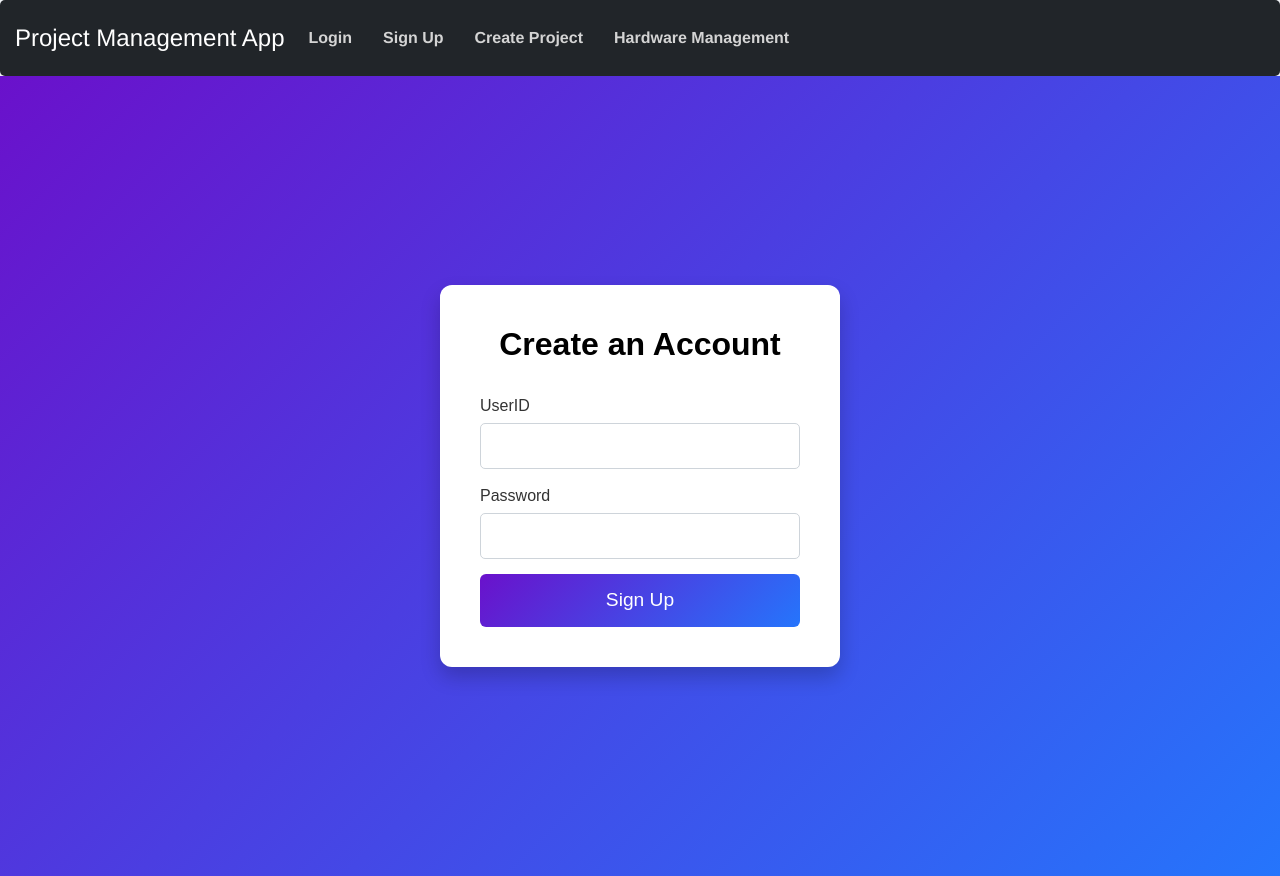
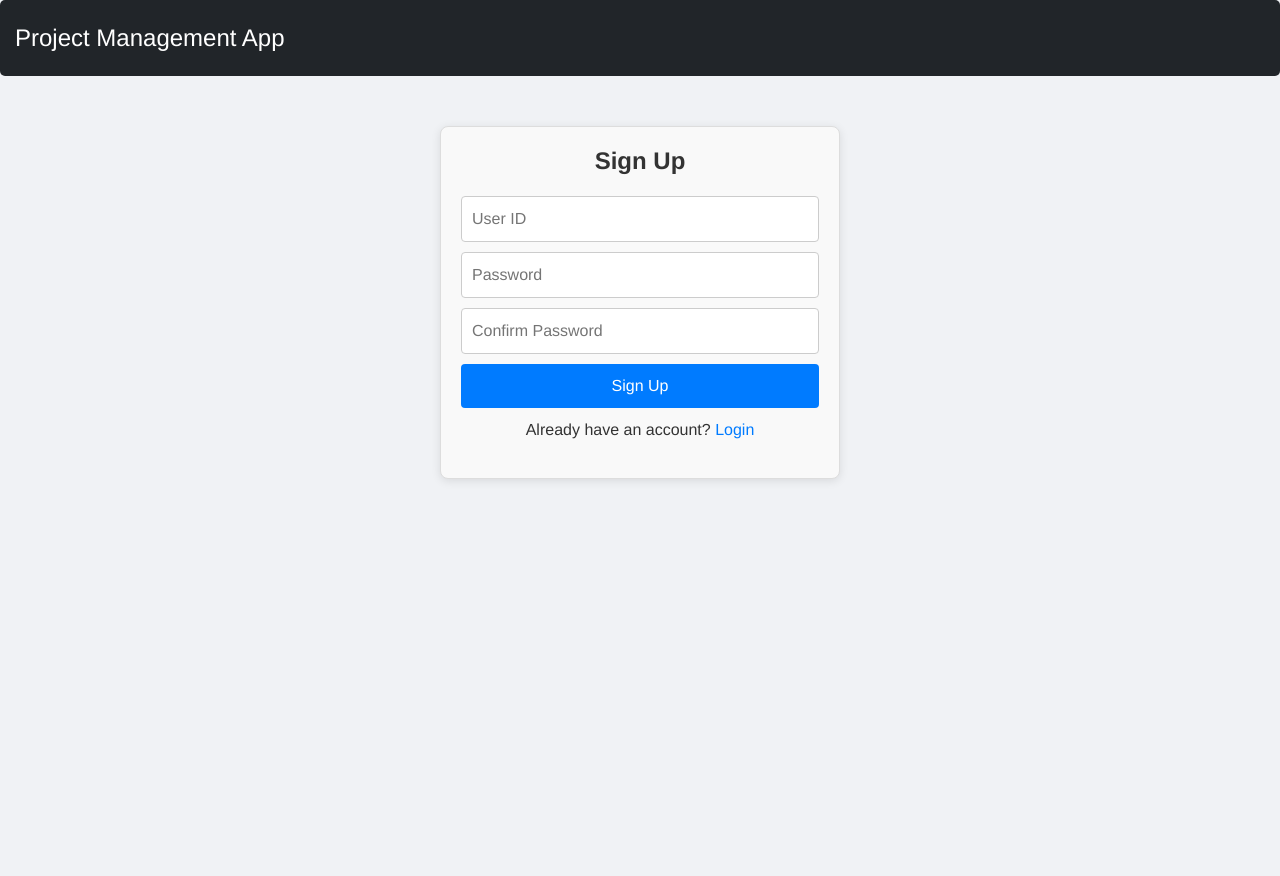
Before and after one commit to phebetan/17535_Parsers, a React (Create React App) app in the folder my-react-app/: page /signup in a window 1280 px wide. After the commit the page ends 800 px from the top, so only its background shows below. Built offline with nearby package versions, Linux system fonts and the light colour scheme.

Commit message:
fixed the signup/login UI

```diff
--- a/my-react-app/src/App.js
+++ b/my-react-app/src/App.js
@@ -1,6 +1,6 @@
-import React, { useState } from 'react';
+import React, { useState, useContext } from 'react';
 import { BrowserRouter as Router, Route, Routes, Link } from 'react-router-dom';
-import { UserProvider } from './contexts/UserContext';
+import { UserProvider, UserContext } from './contexts/UserContext';
 import 'bootstrap/dist/css/bootstrap.min.css';
 import SignUp from './components/SignUp';
 import Login from './components/Login';
@@ -15,28 +15,49 @@ function App() {
   const handleProjectSelect = (projectID) => {
     setSelectedProjectID(projectID);
   };
+
   return (
     <UserProvider>
       <Router>
+        <AppContent
+          onProjectSelect={handleProjectSelect}
+          selectedProjectID={selectedProjectID}
+        />
+      </Router>
+    </UserProvider>
+  );
+}
+
+const AppContent = ({ onProjectSelect, selectedProjectID }) => {
+  const { userid } = useContext(UserContext);
+
+  return (
     <div className="container-fluid p-0">
       <nav className="navbar navbar-expand-lg navbar-dark bg-dark">
-            <Link className="navbar-brand" to="/">Project Management App</Link>
+        <Link className="navbar-brand" to="/">
+          Project Management App
+        </Link>
+        {userid && (
           <div className="collapse navbar-collapse">
             <ul className="navbar-nav ml-auto">
               <li className="nav-item">
-                  <Link className="nav-link" to="/login">Login</Link>
+                <Link className="nav-link" to="/create-project">
+                  Create Project
+                </Link>
               </li>
               <li className="nav-item">
-                  <Link className="nav-link" to="/signup">Sign Up</Link>
+                <Link className="nav-link" to="/hardware-management">
+                  Hardware Management
+                </Link>
               </li>
               <li className="nav-item">
-                  <Link className="nav-link" to="/create-project">Create Project</Link>
-                </li>
-                <li className="nav-item">
-                  <Link className="nav-link" to="/hardware-management">Hardware Management</Link>
+                <Link className="nav-link" to="/" onClick={() => window.location.reload()}>
+                  Logout
+                </Link>
               </li>
             </ul>
           </div>
+        )}
       </nav>
 
       <Routes>
@@ -45,17 +66,15 @@ function App() {
         <Route path="/signup" element={<SignUp />} />
         <Route
           path="/create-project"
-              element={<CreateProject onProjectSelect={handleProjectSelect} />}
+          element={userid ? <CreateProject onProjectSelect={onProjectSelect} /> : <Login />}
         />
         <Route
           path="/hardware-management"
-              element={<HardwareManagement projectID={selectedProjectID} />}
+          element={userid ? <HardwareManagement projectID={selectedProjectID} /> : <Login />}
         />
       </Routes>
     </div>
-      </Router>
-    </UserProvider>
   );
-}
+};
 
 export default App;
--- a/my-react-app/src/components/Login.css
+++ b/my-react-app/src/components/Login.css
@@ -1,77 +1,50 @@
-/* Full-Page Background Gradient */
-.login-container {
-  height: 100vh;
-  display: flex;
-  align-items: center;
-  justify-content: center;
-  background: linear-gradient(135deg, #6a11cb, #2575fc);
-  font-family: 'Arial', sans-serif;
-  margin: 0;
+.login-container, .signup-container {
+  max-width: 400px;
+  margin: 50px auto;
+  padding: 20px;
+  background-color: #f9f9f9;
+  border-radius: 8px;
+  box-shadow: 0 2px 10px rgba(0, 0, 0, 0.1);
 }
 
-/* Card Design for the Login Form */
-.login-card {
-  background: #fff;
-  padding: 40px;
-  width: 400px;
-  border-radius: 12px;
-  box-shadow: 0 10px 20px rgba(0, 0, 0, 0.2);
-  text-align: center;
+.login-title, .signup-title {
+  font-size: 24px;
+  font-weight: bold;
+  margin-bottom: 20px;
 }
 
-/* Title Styling */
-.login-title {
-  margin-bottom: 30px;
-  font-size: 2rem;
-  font-weight: bold;
-  color: #000;
-  /* Darker color for better contrast */
+input {
+  width: 100%;
+  padding: 10px;
+  margin-bottom: 10px;
+  border: 1px solid #ccc;
+  border-radius: 4px;
 }
 
-/* Form Field Styling */
-.form-group {
-  margin-bottom: 20px;
-  text-align: left;
+.btn-login, .btn-signup {
+  width: 100%;
+  padding: 10px;
+  background-color: #007bff;
+  color: white;
+  border: none;
+  border-radius: 4px;
+  cursor: pointer;
 }
 
-.form-control {
-  width: 100%;
-  padding: 10px;
-  margin-top: 5px;
-  font-size: 1rem;
-  border: 1px solid #ccc;
-  border-radius: 6px;
+.btn-login:hover, .btn-signup:hover {
+  background-color: #0056b3;
 }
 
-.form-control:focus {
-  border-color: #6a11cb;
-  box-shadow: 0 0 5px rgba(106, 17, 203, 0.5);
+.signup-link {
+  text-align: center;
+  margin-top: 10px;
 }
 
-/* Login Button Styling */
-.btn-login {
-  width: 100%;
-  padding: 12px;
-  font-size: 1.2rem;
-  background: linear-gradient(135deg, #6a11cb, #2575fc);
-  color: #fff;
-  border: none;
-  border-radius: 6px;
+.signup-link .link {
+  color: #007bff;
   cursor: pointer;
-  transition: background 0.3s, box-shadow 0.3s;
 }
 
-.btn-login:hover {
-  background: linear-gradient(135deg, #2575fc, #6a11cb);
-  box-shadow: 0 5px 15px rgba(0, 0, 0, 0.3);
+.signup-link .link:hover {
+  text-decoration: underline;
 }
-
-/* Navbar Link Styling */
-.nav-link {
-  color: #fff !important;
-  font-weight: bold;
-}
-
-.nav-link:hover {
-  color: #e0e0e0 !important;
-}
--- a/my-react-app/src/components/Login.js
+++ b/my-react-app/src/components/Login.js
@@ -1,55 +1,56 @@
 import React, { useState, useContext } from 'react';
+import { useNavigate } from 'react-router-dom';
 import axios from 'axios';
 import { UserContext } from '../contexts/UserContext';
 import './Login.css';
 
 const Login = () => {
-  const [userid, setUserId] = useState('');
+  const { setUserid } = useContext(UserContext);
+  const [userid, setUserIdInput] = useState('');
   const [password, setPassword] = useState('');
-  const { setUserid } = useContext(UserContext);
+  const navigate = useNavigate();
 
-  const handleSubmit = async (e) => {
+  const handleLogin = async (e) => {
     e.preventDefault();
     try {
-      const res = await axios.post('http://localhost:5000/login', { userid, password });
-      if (res.data.message === 'Login successful!') {
-        setUserid(userid); // Save userid in context
-        alert(res.data.message);
+      const res = await axios.post('http://localhost:5000/login', {
+        userid,
+        password,
+      });
+      if (res.data.userid) {
+        setUserid(res.data.userid);
+        navigate('/create-project'); // Redirect to Create Project after login
       } else {
-        alert('Invalid credentials!');
+        alert('Login failed. Please check your credentials.');
       }
     } catch (err) {
-      alert('Login failed!');
+      console.error('Error during login:', err);
+      alert('Error logging in!');
     }
   };
 
   return (
     <div className="login-container">
-      <div className="login-card">
-        <h2 className="login-title">Welcome Back</h2>
-        <form onSubmit={handleSubmit}>
-          <div className="form-group">
-            <label>UserID</label>
+      <h2 className="login-title">Login</h2>
+      <form onSubmit={handleLogin}>
         <input
           type="text"
-              className="form-control"
+          placeholder="User ID"
           value={userid}
-              onChange={(e) => setUserId(e.target.value)}
+          onChange={(e) => setUserIdInput(e.target.value)}
           required
         />
-          </div>
-          <div className="form-group">
-            <label>Password</label>
         <input
           type="password"
-              className="form-control"
+          placeholder="Password"
           value={password}
           onChange={(e) => setPassword(e.target.value)}
           required
         />
-          </div>
-          <button type="submit" className="btn btn-login">Login</button>
+        <button type="submit" className="btn-login">Login</button>
       </form>
+      <div className="signup-link">
+        <p>Don't have an account? <span onClick={() => navigate('/signup')} className="link">Sign up</span></p>
       </div>
     </div>
   );
--- a/my-react-app/src/components/MainPage.js
+++ b/my-react-app/src/components/MainPage.js
@@ -1,16 +1,22 @@
 import React from 'react';
-import { Link } from 'react-router-dom';
+import { useNavigate } from 'react-router-dom';
 import './MainPage.css';
 
 const MainPage = () => {
+  const navigate = useNavigate();
+
+  const handleGetStarted = () => {
+    navigate('/login'); // Redirect to the Login page
+  };
+
   return (
     <div className="main-container">
       <div className="content-wrapper">
-        <h1 className="main-title">Project Management App</h1>
-        <p className="main-subtitle">ECE 461L Team Project</p>
-        <Link to="/login" className="btn btn-main mt-3">
+        <h1 className="main-title">Welcome to the Project Management App</h1>
+        <p className="main-subtitle">Manage your projects and hardware seamlessly.</p>
+        <button className="btn-main" onClick={handleGetStarted}>
           Get Started
-        </Link>
+        </button>
       </div>
     </div>
   );
--- /dev/null
+++ b/my-react-app/src/components/SignUp.css
@@ -0,0 +1,55 @@
+.signup-container {
+    width: 100%;
+    max-width: 400px;
+    margin: 50px auto;
+    padding: 20px;
+    background-color: #f9f9f9;
+    border: 1px solid #ddd;
+    border-radius: 8px;
+    box-shadow: 0px 4px 6px rgba(0, 0, 0, 0.1);
+  }
+
+  .signup-title {
+    text-align: center;
+    margin-bottom: 20px;
+    font-size: 24px;
+    font-weight: bold;
+    color: #333;
+  }
+
+  form input {
+    width: 100%;
+    padding: 10px;
+    margin-bottom: 10px;
+    border: 1px solid #ccc;
+    border-radius: 4px;
+  }
+
+  .btn-signup {
+    width: 100%;
+    padding: 10px;
+    background-color: #28a745;
+    color: white;
+    border: none;
+    border-radius: 4px;
+    cursor: pointer;
+    font-size: 16px;
+  }
+
+  .btn-signup:hover {
+    background-color: #218838;
+  }
+
+  .login-link {
+    text-align: center;
+    margin-top: 10px;
+  }
+
+  .login-link .link {
+    color: #007bff;
+    cursor: pointer;
+  }
+
+  .login-link .link:hover {
+    text-decoration: underline;
+  }
--- a/my-react-app/src/components/SignUp.js
+++ b/my-react-app/src/components/SignUp.js
@@ -1,50 +1,69 @@
 import React, { useState } from 'react';
+import { useNavigate } from 'react-router-dom';
 import axios from 'axios';
-import './Login.css';  // Reuse the same CSS for consistency
+import './SignUp.css';
 
 const SignUp = () => {
-  const [userid, setUserId] = useState('');
+  const [userid, setUserid] = useState('');
   const [password, setPassword] = useState('');
+  const [confirmPassword, setConfirmPassword] = useState('');
+  const navigate = useNavigate();
 
-  const handleSubmit = async (e) => {
+  const handleSignUp = async (e) => {
     e.preventDefault();
-    console.log("Submitting form...");  // Check if this logs to the console
+
+    if (password !== confirmPassword) {
+      alert('Passwords do not match!');
+      return;
+    }
+
     try {
-      const res = await axios.post('http://localhost:5000/add_user', { userid, password });
-      alert(res.data.message);
+      const res = await axios.post('http://localhost:5000/add_user', {
+        userid,
+        password,
+      });
+
+      if (res.data.message === 'User created successfully!') {
+        alert('Account created! Redirecting to login.');
+        navigate('/login'); // Redirect to login after successful signup
+      } else {
+        alert(res.data.message || 'Sign up failed.');
+      }
     } catch (err) {
-      console.error(err);
+      console.error('Error during sign up:', err);
       alert('Error signing up!');
     }
   };
 
   return (
-    <div className="login-container">
-      <div className="login-card">
-        <h2 className="login-title">Create an Account</h2>
-        <form onSubmit={handleSubmit}>
-          <div className="form-group">
-            <label>UserID</label>
+    <div className="signup-container">
+      <h2 className="signup-title">Sign Up</h2>
+      <form onSubmit={handleSignUp}>
         <input
           type="text"
-              className="form-control"
+          placeholder="User ID"
           value={userid}
-              onChange={(e) => setUserId(e.target.value)}
+          onChange={(e) => setUserid(e.target.value)}
           required
         />
-          </div>
-          <div className="form-group">
-            <label>Password</label>
         <input
           type="password"
-              className="form-control"
+          placeholder="Password"
           value={password}
           onChange={(e) => setPassword(e.target.value)}
           required
         />
-          </div>
-          <button type="submit" className="btn btn-login">Sign Up</button>
+        <input
+          type="password"
+          placeholder="Confirm Password"
+          value={confirmPassword}
+          onChange={(e) => setConfirmPassword(e.target.value)}
+          required
+        />
+        <button type="submit" className="btn-signup">Sign Up</button>
       </form>
+      <div className="login-link">
+        <p>Already have an account? <span onClick={() => navigate('/login')} className="link">Login</span></p>
       </div>
     </div>
   );
```
Lines whose indentation alone changed are shown as unchanged.
